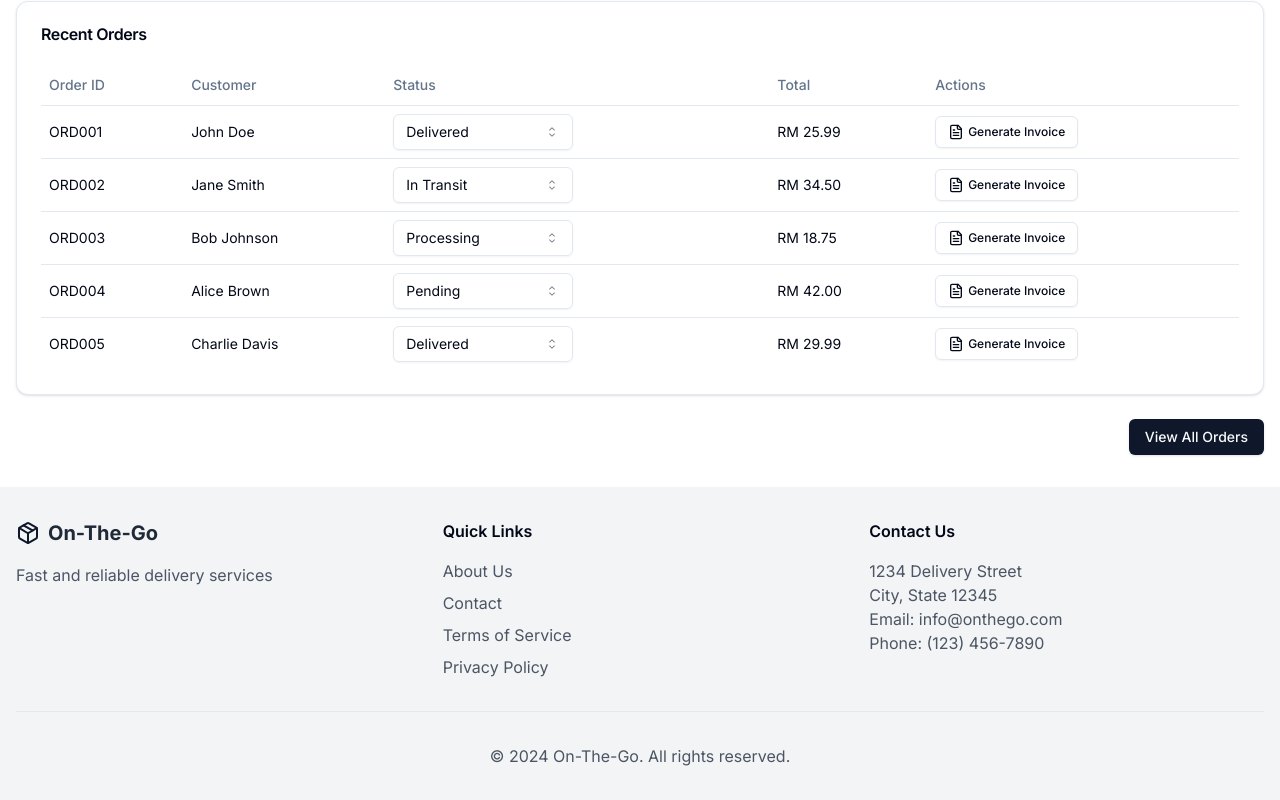
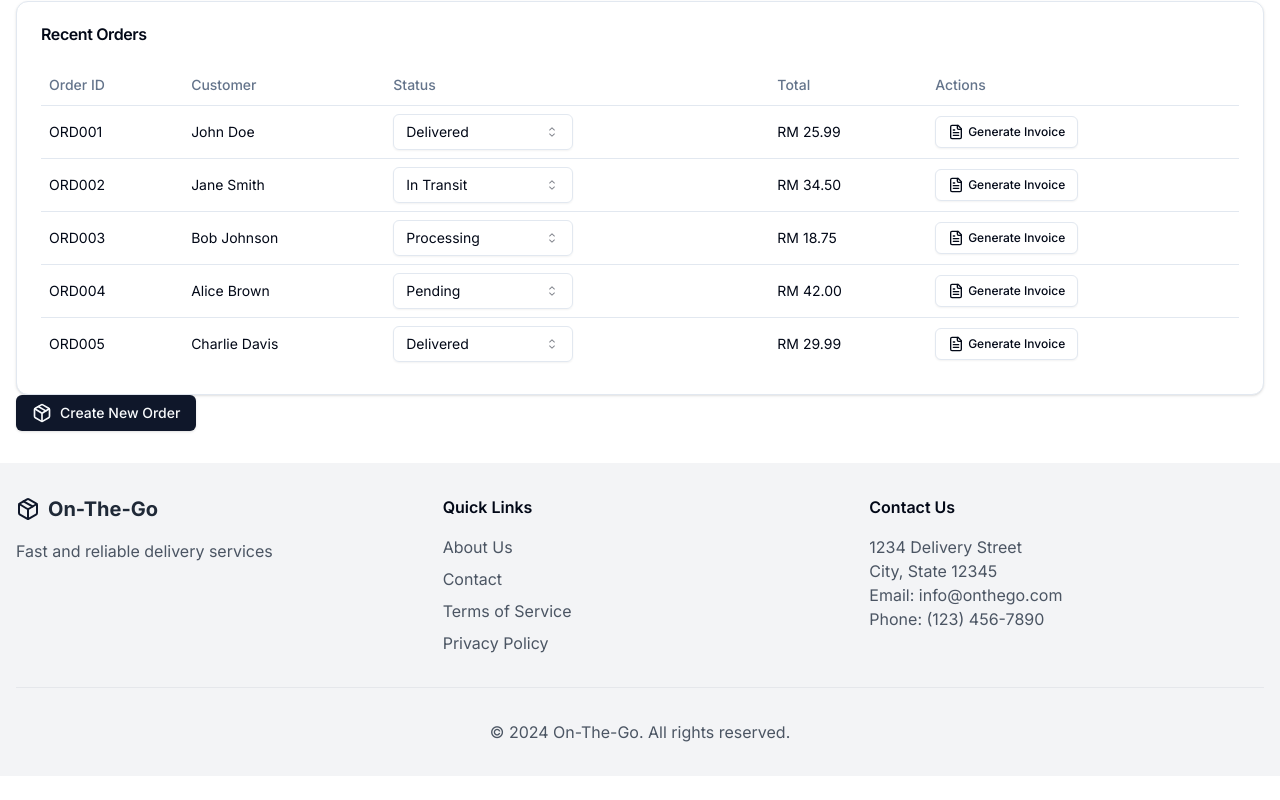
Before and after one commit to shafschwd/on-the-go, a Next.js app: page /admin in a window 1280 px wide. Shown: the part 741-1541 px from the top of the page. After the commit the page ends 1517 px from the top, so only its background shows below. Built offline with nearby package versions, Linux system fonts and the light colour scheme; sample sign-in values are in the browser's storage.

Commit message:
modified:   app/admin/generate-invoice/[orderId]/page.tsx 	modified:   app/admin/page.tsx

```diff
--- a/app/admin/generate-invoice/[orderId]/page.tsx
+++ b/app/admin/generate-invoice/[orderId]/page.tsx
@@ -21,8 +21,8 @@ const invoiceData = {
     { id: 2, description: "Item 2", quantity: 1, price: 24.99 },
   ],
   total: 46.97,
-  date: "2023-06-01",
-  dueDate: "2023-06-15",
+  date: "2024-06-01",
+  dueDate: "2024-06-15",
 };
 
 const InvoicePage = ({ params }: { params: { orderId: string } }) => {
--- a/app/admin/page.tsx
+++ b/app/admin/page.tsx
@@ -4,6 +4,7 @@ import { useEffect, useState } from "react"
 import { useRouter } from "next/navigation"
 import { Card, CardContent, CardHeader, CardTitle } from "@/app/components/ui/card"
 import { Button } from "@/app/components/ui/button"
+import Link from "next/link"
 import { LineChart, Line, XAxis, YAxis, CartesianGrid, Tooltip, ResponsiveContainer } from 'recharts'
 import { Table, TableBody, TableCell, TableHead, TableHeader, TableRow } from "@/app/components/ui/table"
 import { Package, Truck, Users, DollarSign, ArrowUp, ArrowDown, FileText } from "lucide-react"
@@ -185,10 +186,11 @@ const AdminDashboardPage = () => {
           </Table>
         </CardContent>
       </Card>
-
-      <div className="mt-6 flex justify-end">
-        <Button>View All Orders</Button>
-      </div>
+      <Link href="/booking" passHref>
+        <Button>
+          <Package className="h-5 w-5 mr-2" /> Create New Order
+        </Button>
+      </Link>
     </div>
   )
 }
```
